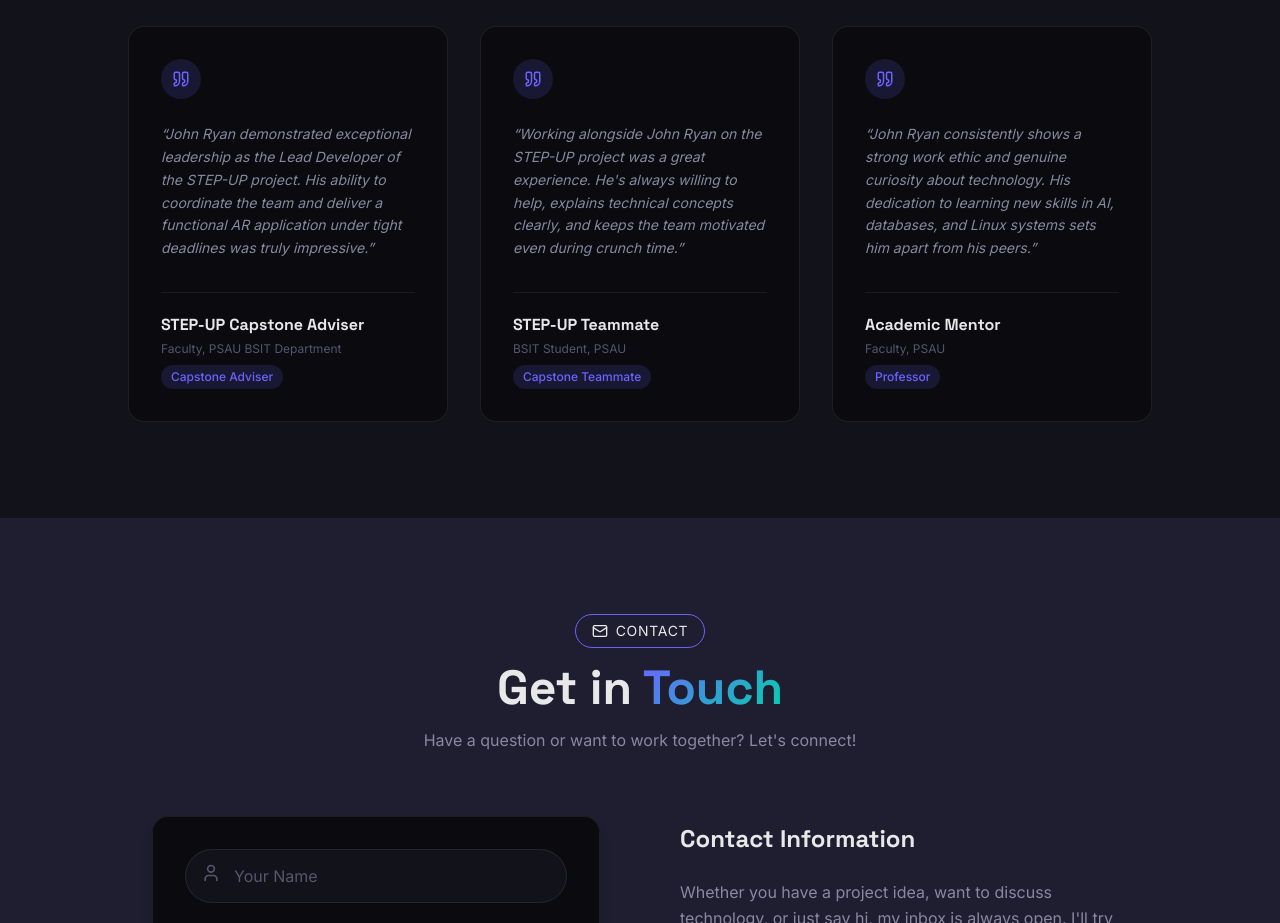
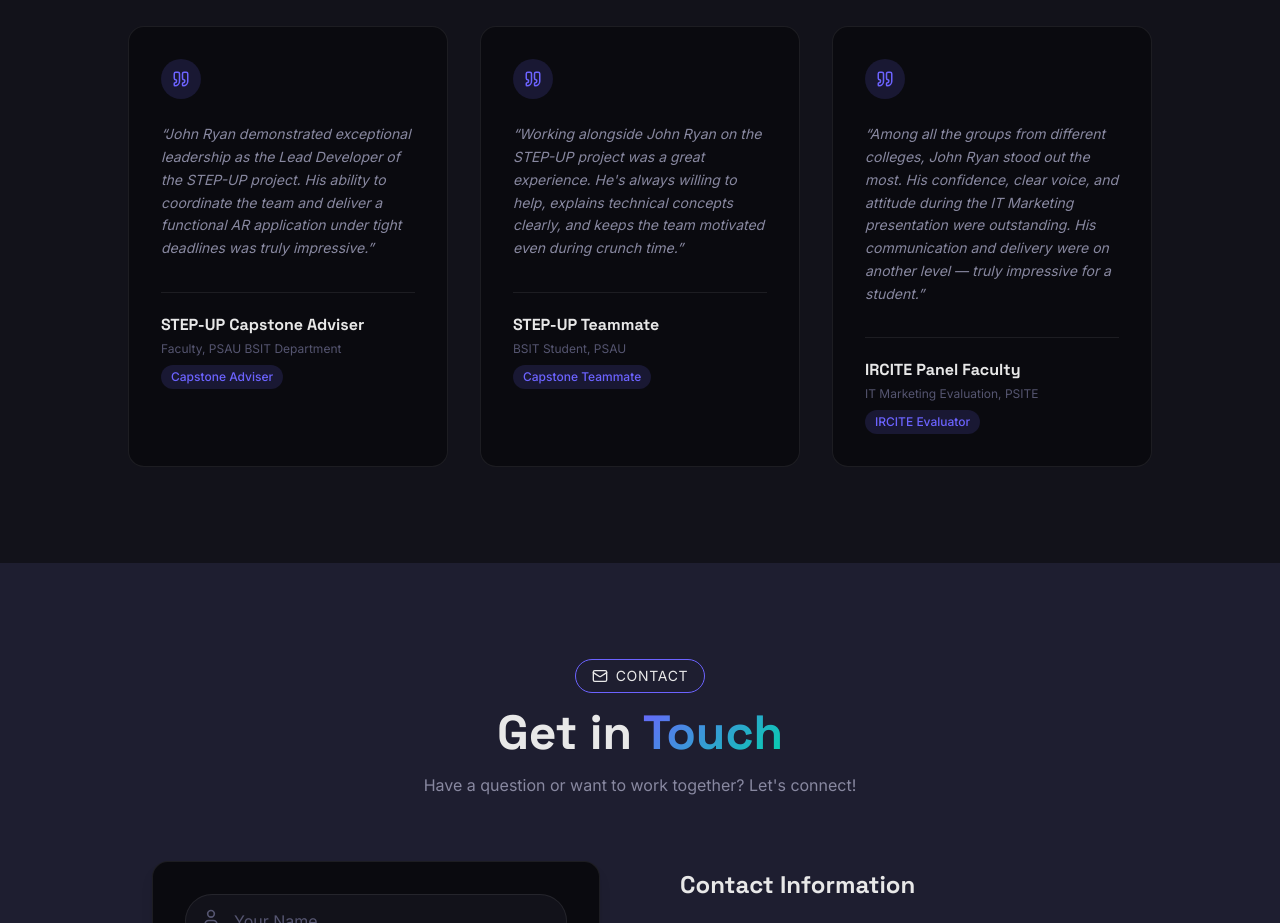
Before and after one commit to Zeshikiro/My-Portfolio, a Next.js app: page / in a window 1280 px wide. Shown: the part 6580-7503 px from the top of the page. Built offline with nearby package versions, Linux system fonts and the light colour scheme.

Commit message:
Update testimonial with IRCITE faculty feedback

```diff
--- a/src/components/Testimonials.tsx
+++ b/src/components/Testimonials.tsx
@@ -27,10 +27,10 @@ const TESTIMONIALS: Testimonial[] = [
   },
   {
     quote:
-      "John Ryan consistently shows a strong work ethic and genuine curiosity about technology. His dedication to learning new skills in AI, databases, and Linux systems sets him apart from his peers.",
-    name: "Academic Mentor",
-    role: "Faculty, PSAU",
-    relationship: "Professor",
+      "Among all the groups from different colleges, John Ryan stood out the most. His confidence, clear voice, and attitude during the IT Marketing presentation were outstanding. His communication and delivery were on another level — truly impressive for a student.",
+    name: "IRCITE Panel Faculty",
+    role: "IT Marketing Evaluation, PSITE",
+    relationship: "IRCITE Evaluator",
   },
 ];
 
```
